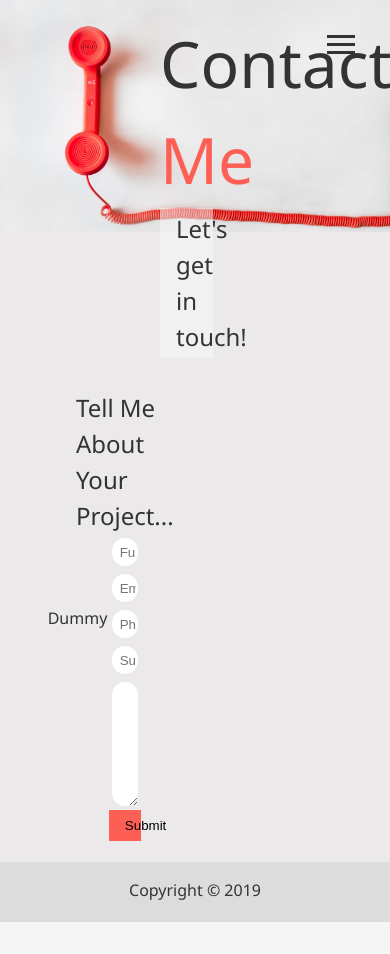
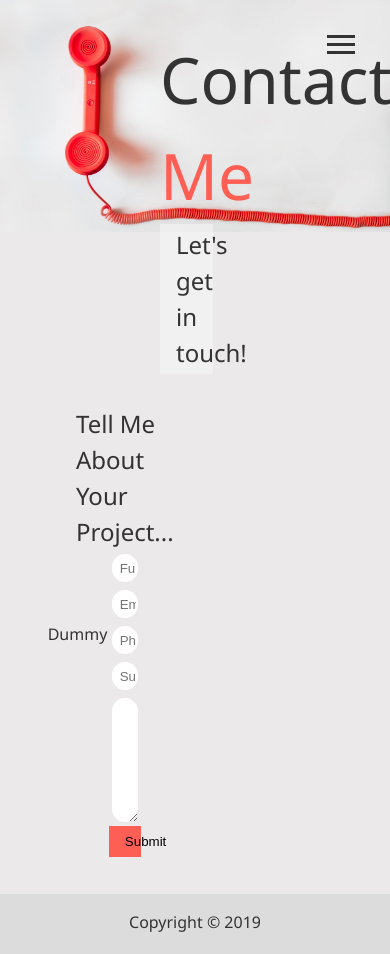
Before and after one commit to talfers/portfolio, a website: page dist/contact.html in a window 390 px wide. Before the commit the page ends 922 px from the top, so only its background shows below. Drawn offline with Linux system fonts and the light colour scheme.

Commit message:
overlay bug attempt

```diff
--- a/scss/_mobile.scss
+++ b/scss/_mobile.scss
@@ -161,7 +161,7 @@
 // Smartphones
 @include mediaSm {
   main {
-    padding: 1rem;
+    padding: 2rem 1rem;
   }
   h1, h2, h3 {
     &.sm-header {
--- a/scss/main.scss
+++ b/scss/main.scss
@@ -56,6 +56,7 @@ section {
       bottom: 0;
       left: 0;
       width: 100%;
+      min-height: 100vh;
       height: 100%;
       z-index: 0;
       background: rgba($primary-color, $background-opacity);
```
Also changed, not shown: dist/css/main.css.
